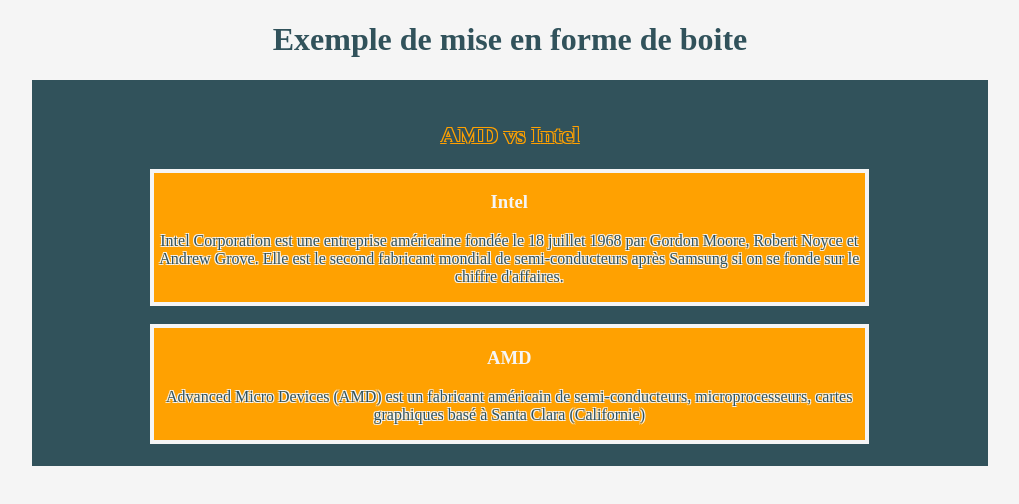
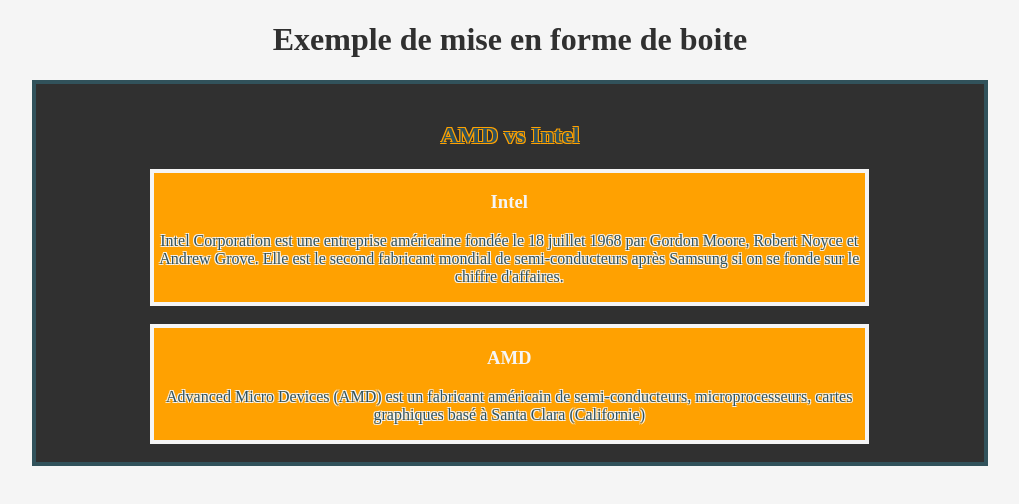
Before and after one commit to TristanMte/BTS-SIO-ingetis, a plain HTML site: page Site CSS/Site_CSS-1.html in a window 1280 px wide. Shown: the whole page, without its empty margins (130-1149 px from the left). Drawn offline with Linux system fonts and the light colour scheme.

Commit message:
Update Style_1.css

```diff
--- a/Site CSS/Style_1.css
+++ b/Site CSS/Style_1.css
@@ -6,7 +6,7 @@
 
 h1
 {
-    color: #31525B;
+    color: #303030;
     text-align: center;
 }
 
@@ -30,7 +30,7 @@
 }
 
 .cadre1{
-    background-color: #31525B;
+    background-color: #303030;
     border: 4px solid #31525B;
     text-align: center;
     width: 75%;
```
